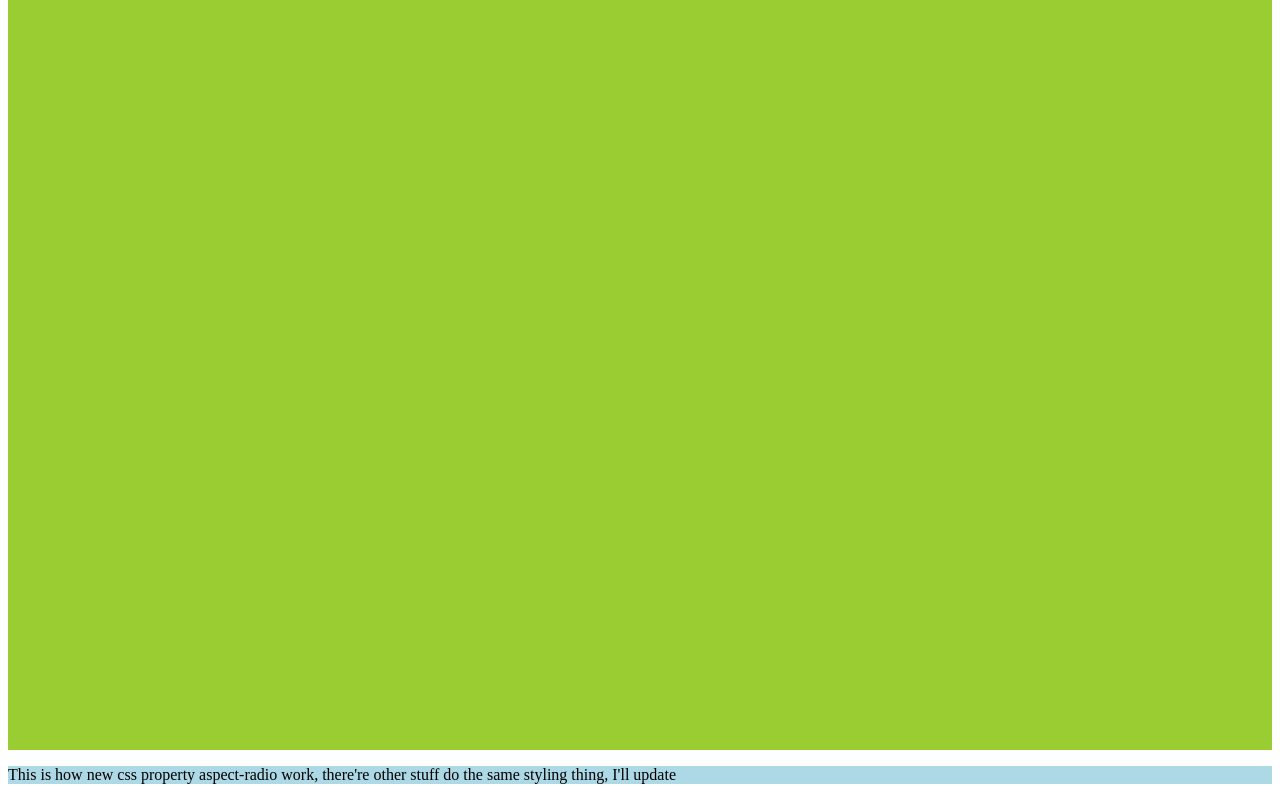
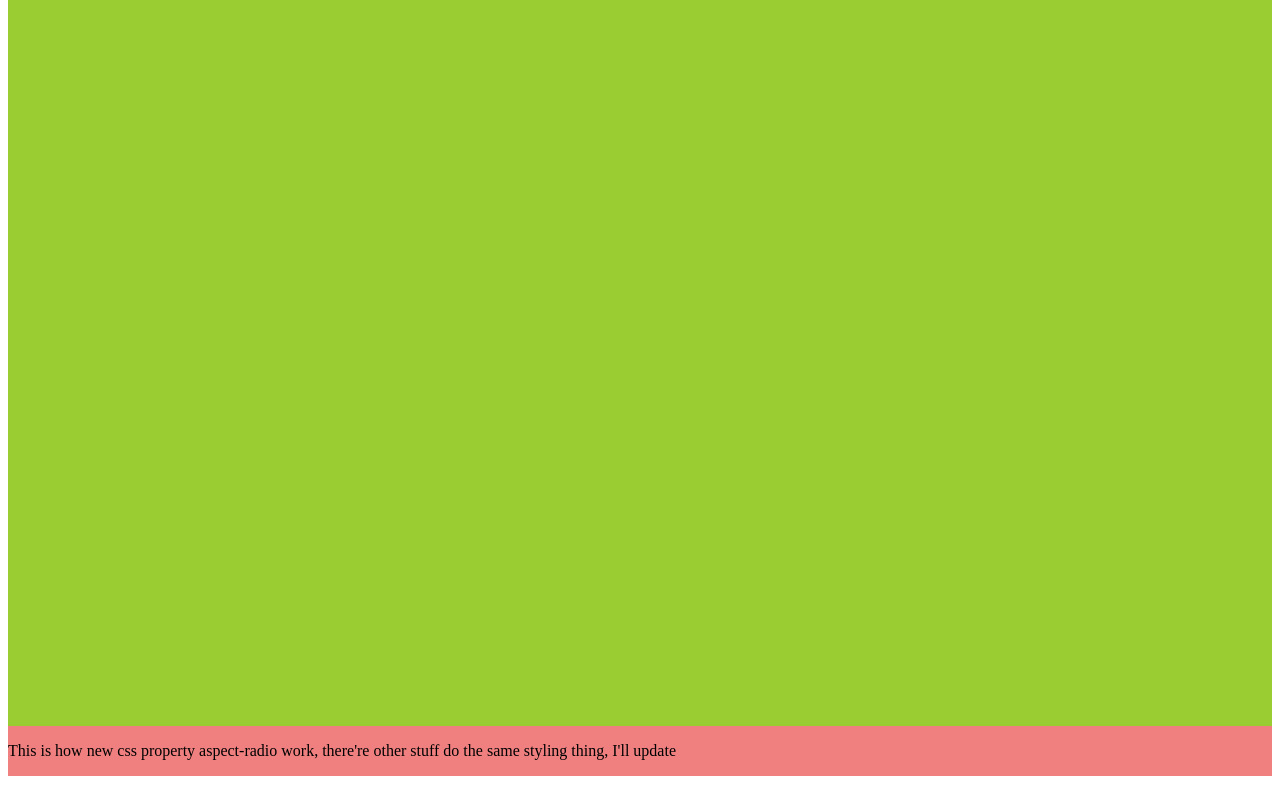
Before and after one commit to luml/sizing-box, a plain HTML site: page demo.html in a window 1280 px wide. Shown: the part 1810-2610 px from the top of the page. Drawn offline with Linux system fonts and the light colour scheme.

Commit message:
feat(size box by flexBox)

```diff
--- a/style.css
+++ b/style.css
@@ -1,3 +1,8 @@
+body {
+    display: flex;
+    flex-direction: column;
+}
+
 .parent:nth-of-type(1) {
     background: darkorchid;
     /* aspect-ratio: 16 / 9; */
@@ -11,6 +16,6 @@
 }
 
 .parent:nth-of-type(3) {
-    background: lightblue;
+    background: lightcoral;
     align-self: 2 / 1;
 }
```
